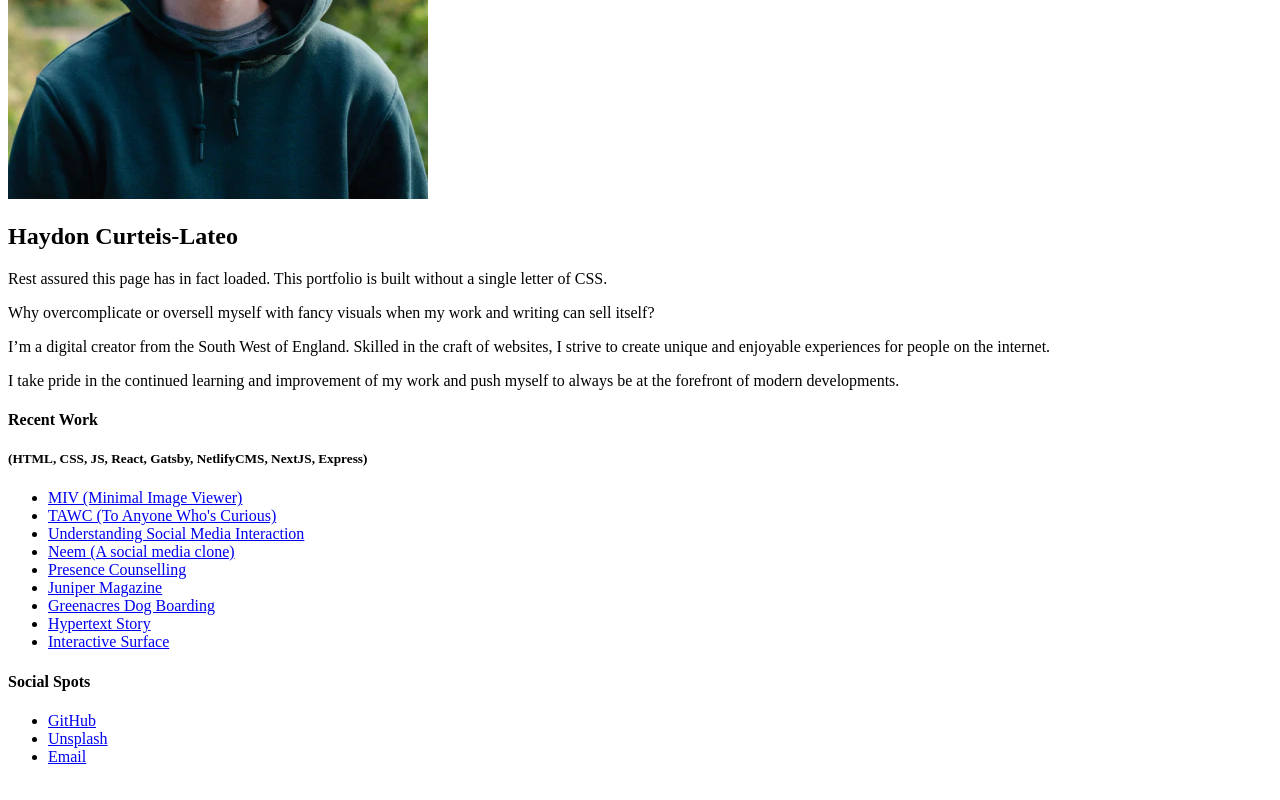
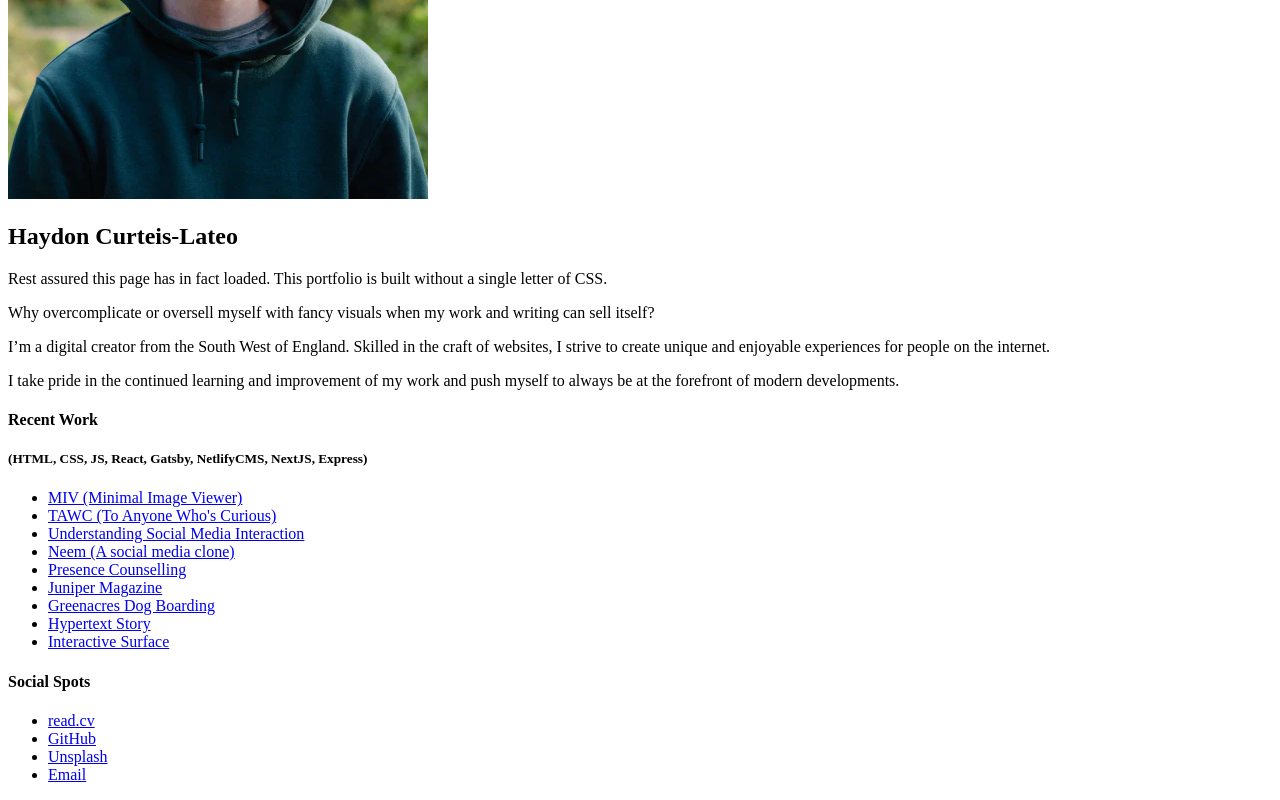
Before and after one commit to hayhaydz/portfolio, a plain HTML site: page index.html in a window 1280 px wide. Shown: the part 334-1134 px from the top of the page. Drawn offline with Linux system fonts and the light colour scheme.

Commit message:
Update index.html

```diff
--- a/index.html
+++ b/index.html
@@ -42,6 +42,7 @@
                 </ul>
                 <h4>Social Spots</h4>
                 <ul>
+                    <li><a href="https://read.cv/hayhaydz">read.cv</a></li>
                     <li><a href="https://github.com/hayhaydz">GitHub</a></li>
                     <li><a href="https://unsplash.com/@hayhaydz">Unsplash</a></li>
                     <li><a href="mailto:haydon.curteis-lateo@outlook.com">Email</a></li>
```
